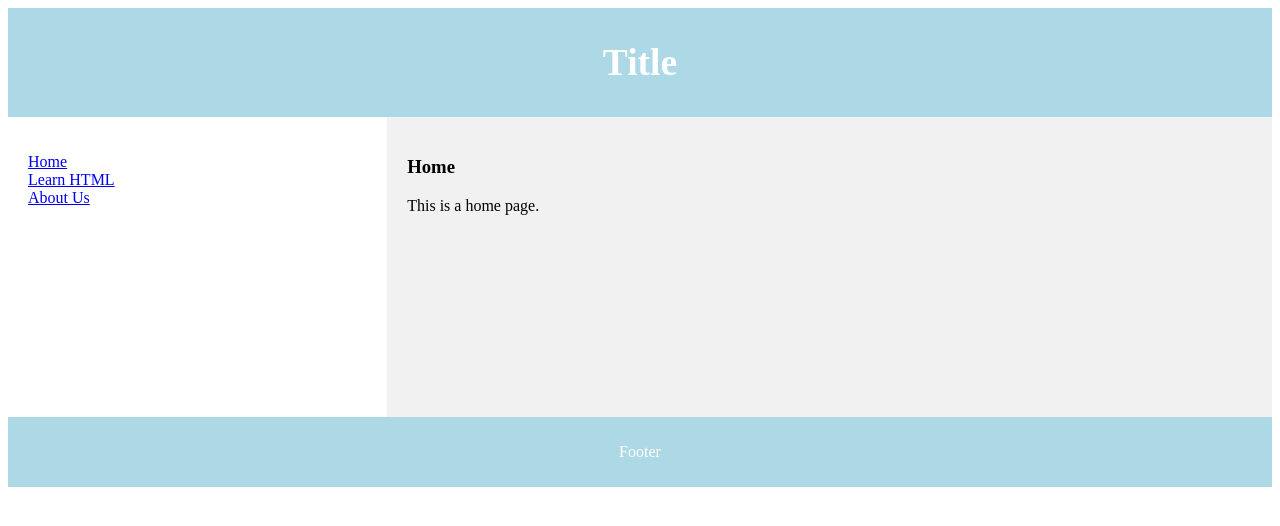
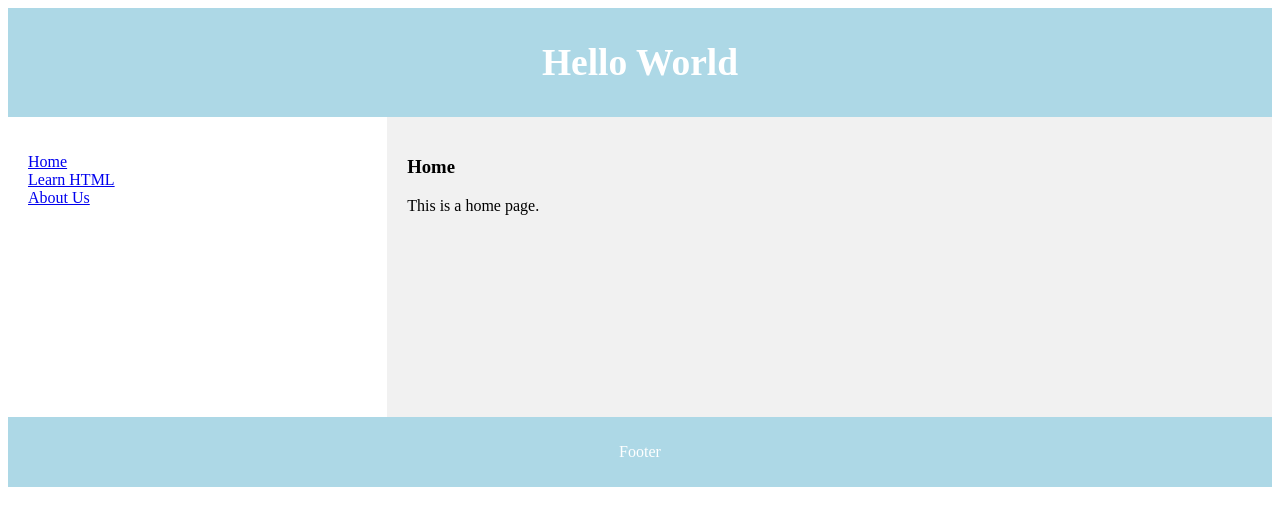
Before and after one commit to kalyanigade-com/DevOps_project, a plain HTML site: page index.html in a window 1280 px wide. Drawn offline with Linux system fonts and the light colour scheme.

Commit message:
Update index.html

```diff
--- a/index.html
+++ b/index.html
@@ -1,6 +1,6 @@
 <body>
     <header>
-        <h2>Title</h2>
+        <h2>Hello World</h2>
     </header>
     <section>
       <nav>
```
